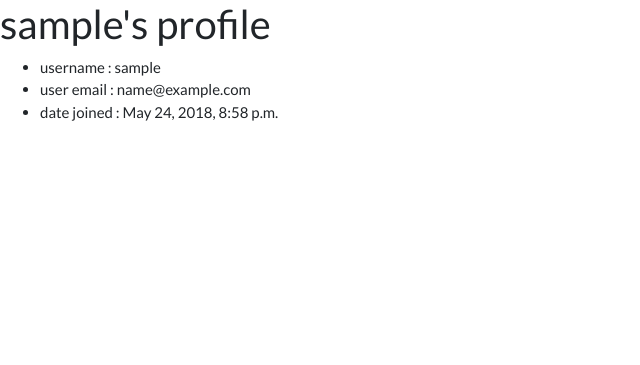
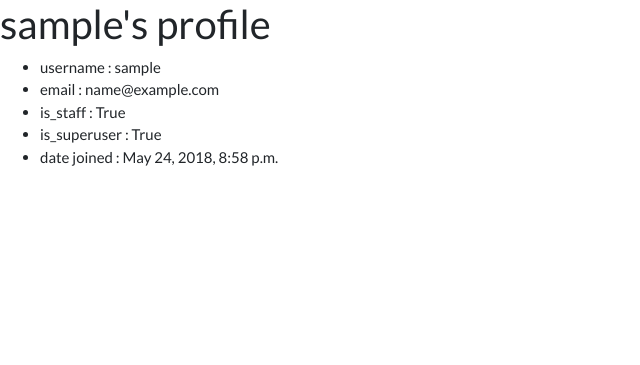
Before and after one commit to csrane/monkey, a Django app: page /accounts/profile/ in a window 1280 px wide. Shown: the part 71-436 px from the top of the page, without its empty margins (0-640 px from the left). Run offline with Django 3.2, Linux system fonts and the light colour scheme; the visitor is signed in with stand-in values (Sample User, id 1); some libraries are stand-ins or nearby versions.

Commit message:
프로필 뷰에 내용추가

```diff
--- a/accounts/templates/accounts/profile.html
+++ b/accounts/templates/accounts/profile.html
@@ -4,7 +4,9 @@
     <h2>{{ user }}'s profile</h2>
     <ul>
         <li>username : {{ user.username }}</li>
-        <li>user email : {{ user.email }}</li>
+        <li>email : {{ user.email }}</li>
+        <li>is_staff : {{ user.is_staff }}</li>
+        <li>is_superuser : {{ user.is_superuser }}</li>
         <li>date joined : {{ user.date_joined }}</li>
     </ul>
 {% endblock %}
```
